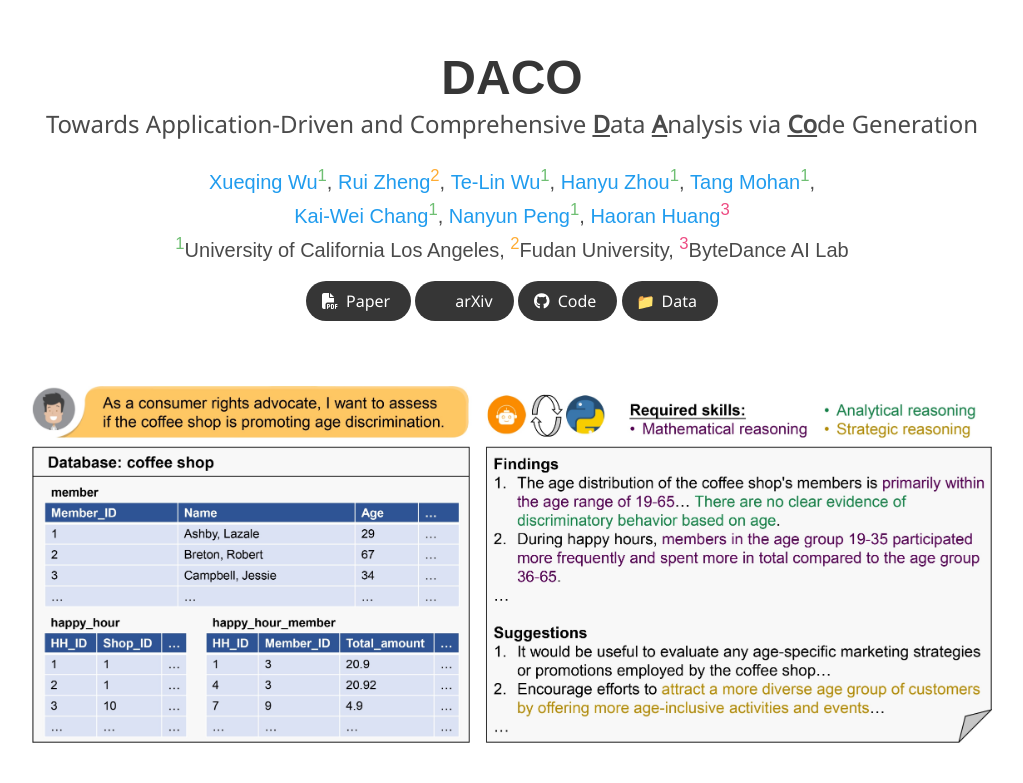
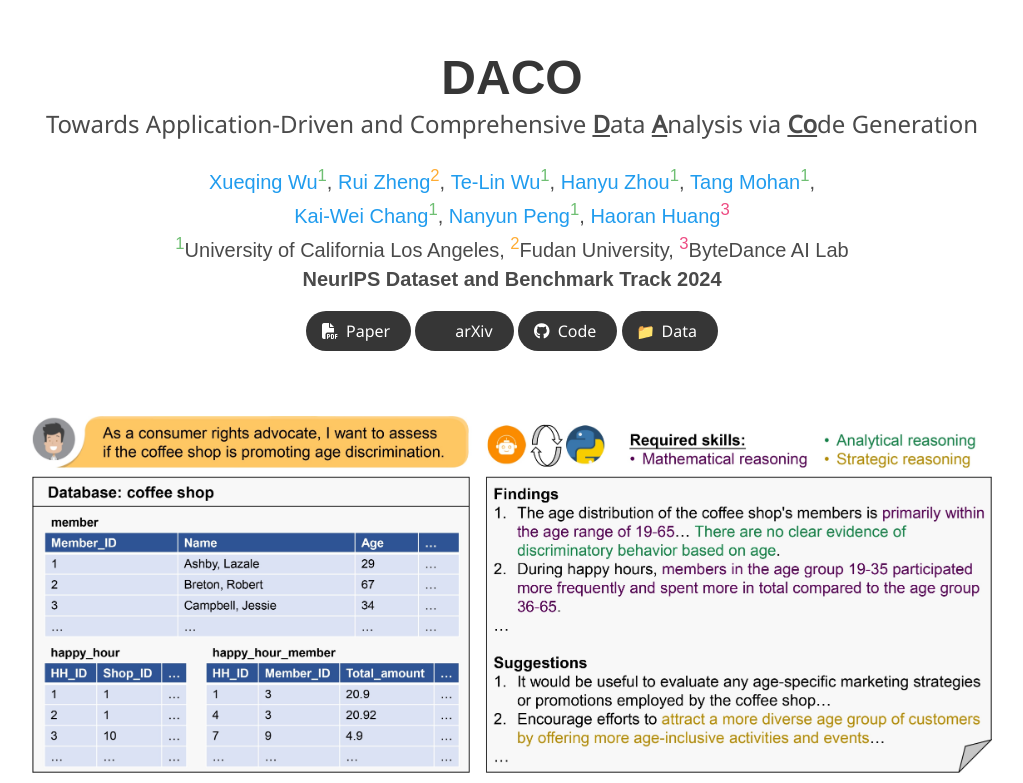
Before and after one commit to shirley-wu/daco, a plain HTML site: page docs/index.html in a window 1280 px wide. Shown: the top 783 px of the page, without its empty margins (128-1151 px from the left). Drawn offline with nearby package versions, Linux system fonts and the light colour scheme; some icons are missing; a web font is replaced by a local one.

Commit message:
Update index.html

```diff
--- a/docs/index.html
+++ b/docs/index.html
@@ -68,6 +68,10 @@
                         <span class="author-block"><sup style="color:#6fbf73">1</sup>University of California Los Angeles,</span>
                         <span class="author-block"><sup style="color:#ffac33">2</sup>Fudan University,</span>
                         <span class="author-block"><sup style="color:#ed4b82">3</sup>ByteDance AI Lab</span>
+                    </div>
+
+                    <div class="is-size-5 publication-authors">
+                        <b>NeurIPS Dataset and Benchmark Track 2024</b>
                     </div>
 
                     <div class="column has-text-centered">
```
